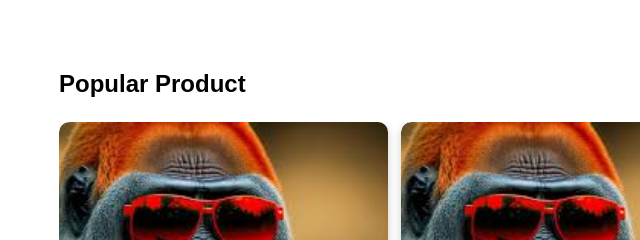
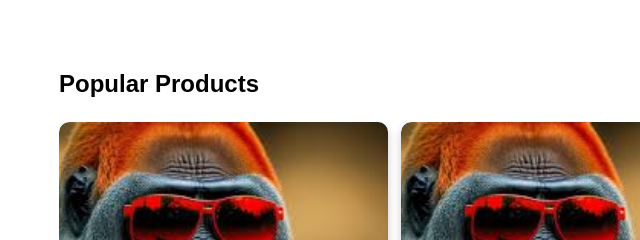
Before and after one commit to OEUBROCHOM/Online-Shop, a plain HTML site: page index.html in a window 1280 px wide. Shown: the part 138-378 px from the top of the page, 41-681 px from the left. Drawn offline with Linux system fonts and the light colour scheme; a web font is replaced by a local one.

Commit message:
I'm fixed it already don't make like this again

```diff
--- a/index.html
+++ b/index.html
@@ -32,7 +32,7 @@
         </header>
         <main>
             <section class="popular-pordouct">
-                <h1>Popular Product</h1>
+                <h1>Popular Products</h1>
                 <div class="cards">
                     <div class="product-card">
                         <div class="product-image">
```
